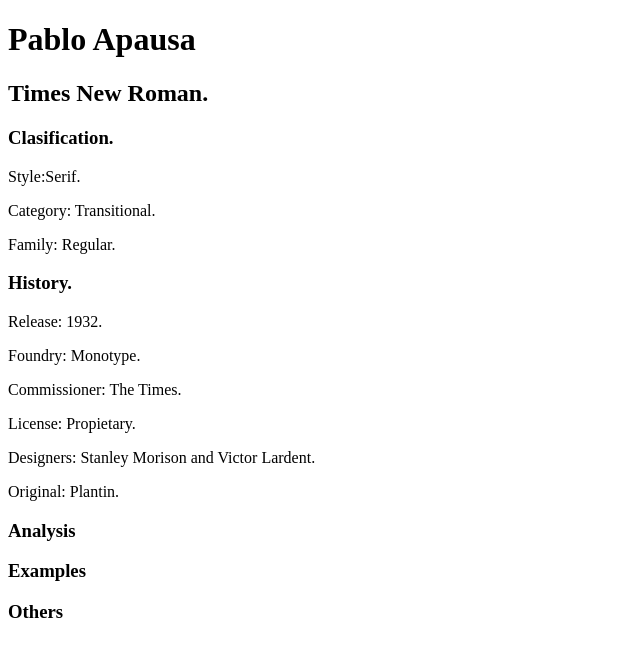
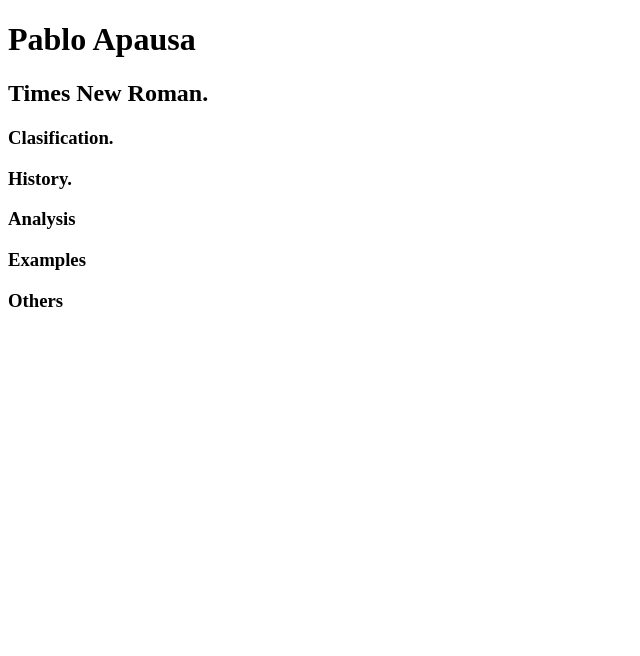
Before and after one commit to apausa/pablo, a Next.js app in the folder pablo/: page /pablo/typography/times in a window 1280 px wide. Shown: the top 656 px of the page, without its empty margins (0-640 px from the left). Built offline with nearby package versions, Linux system fonts and the light colour scheme.

Commit message:
Define Times content structure

```diff
--- a/pablo/pages/pablo/typography/times/index.tsx
+++ b/pablo/pages/pablo/typography/times/index.tsx
@@ -6,22 +6,9 @@
       <h2>Times New Roman.</h2>
       <section>
         <h3>Clasification.</h3>
-        <article>
-          <p>Style:Serif.</p>
-          <p>Category: Transitional.</p>
-          <p>Family: Regular.</p>
-        </article>
       </section>
       <section>
         <h3>History.</h3>
-        <article>
-          <p>Release: 1932.</p>
-          <p>Foundry: Monotype.</p>
-          <p>Commissioner: The Times.</p>
-          <p>License: Propietary.</p>
-          <p>Designers: Stanley Morison and Victor Lardent.</p>
-          <p>Original: Plantin.</p>
-        </article>
       </section>
       <section>
         <h3>Analysis</h3>
```
